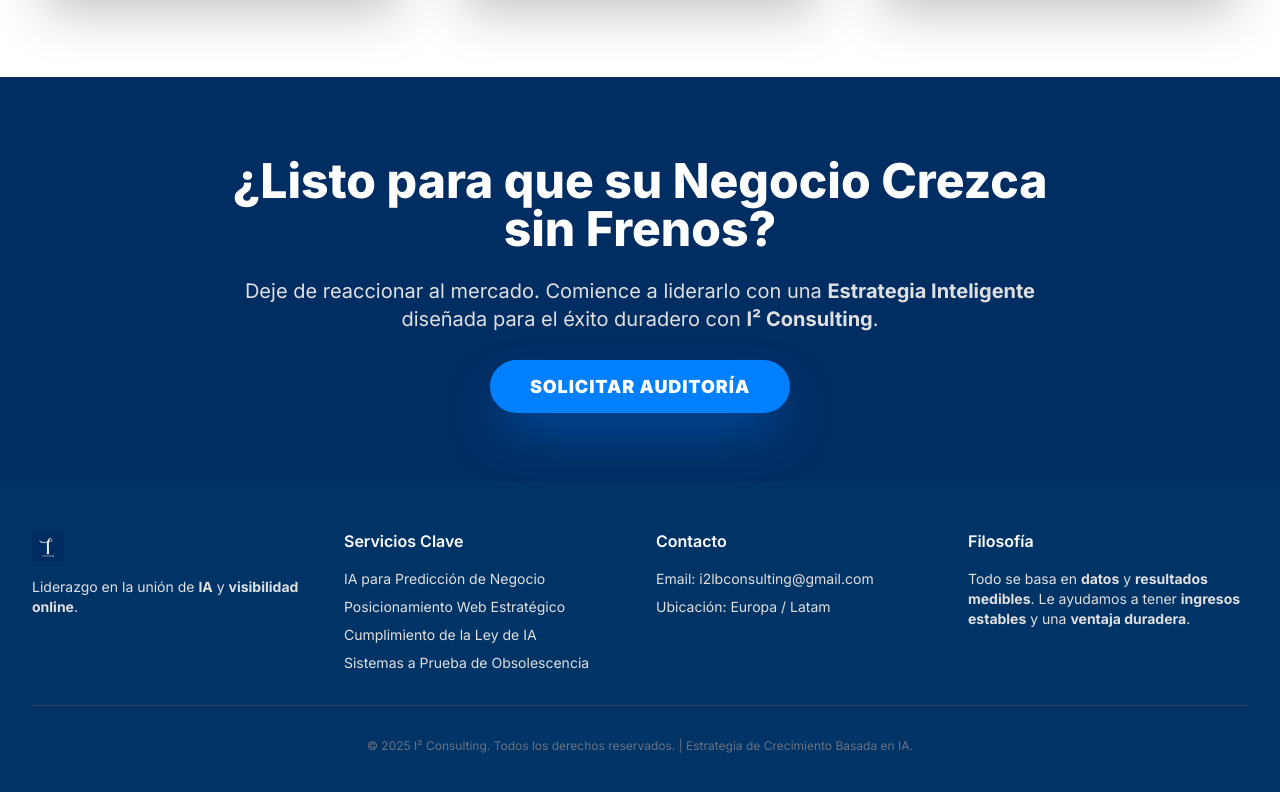
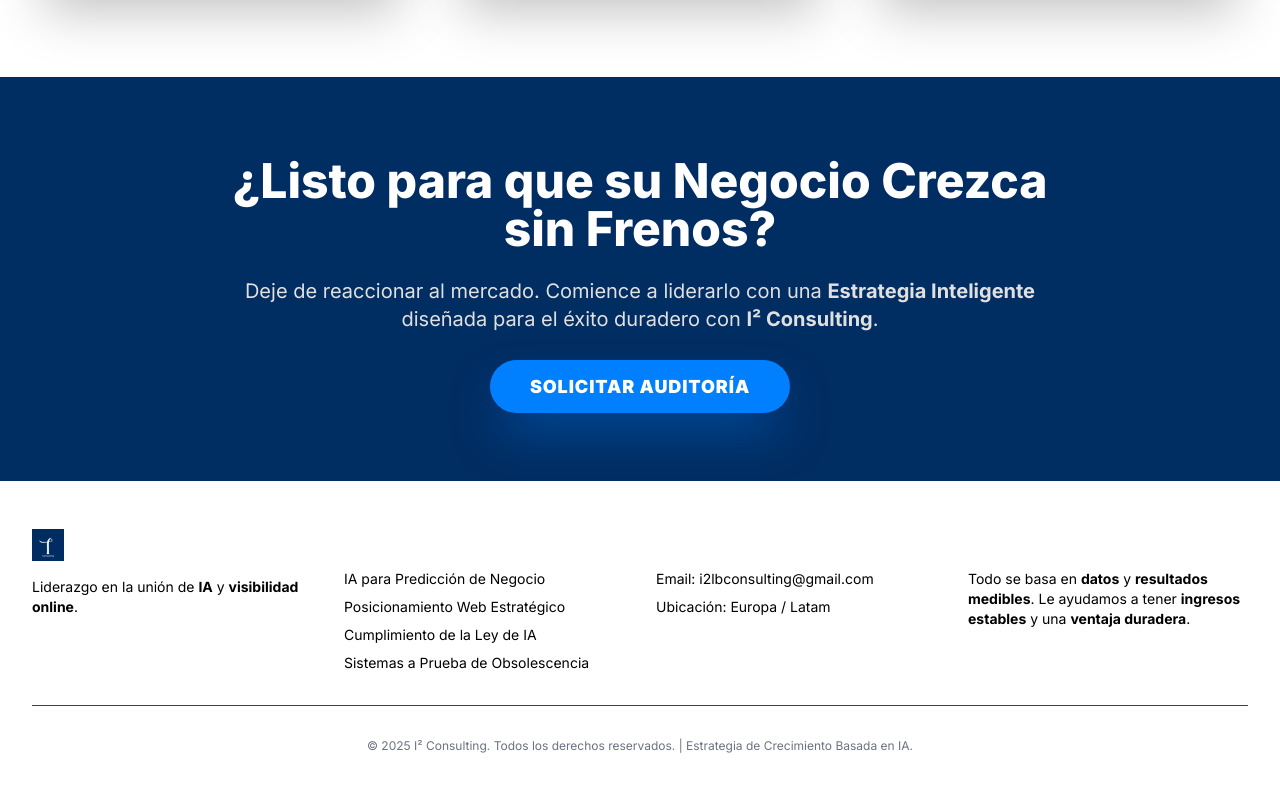
Before and after one commit to I2Consulting/i2consulting-web, a plain HTML site: page index.html in a window 1280 px wide. Shown: the part 2568-3360 px from the top of the page. Drawn offline with nearby package versions, Linux system fonts and the light colour scheme.

```diff
--- a/index.html
+++ b/index.html
@@ -297,7 +297,7 @@
     </main>
 
     <!-- FOOTER -->
-    <footer id="contacto" class="bg-[#003366] text-neutral-grey py-10 md:py-12">
+    <footer id="contacto" class="bg-white text-black py-10 md:py-12">
         <div class="max-w-7xl mx-auto px-4 sm:px-6 lg:px-8">
             <div class="grid grid-cols-2 md:grid-cols-4 gap-8 border-b border-gray-700 pb-8 mb-8">
 
```
